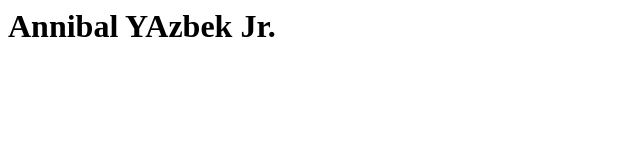
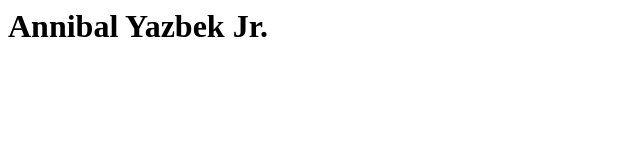
Before and after one commit to annibal-yazbek/annibal-yazbek.github.io, a plain HTML site: page index.html in a window 1280 px wide. Shown: the full height of the page, 0-640 px from the left. Drawn offline with Linux system fonts and the light colour scheme.

Commit message:
Index da Aplicação corrig.

```diff
--- a/index.html
+++ b/index.html
@@ -1 +1 @@
-<h1>Annibal YAzbek Jr.</h1>
+<h1>Annibal Yazbek Jr.</h1>
```
